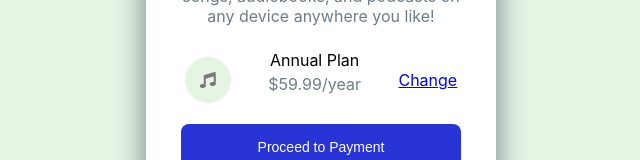
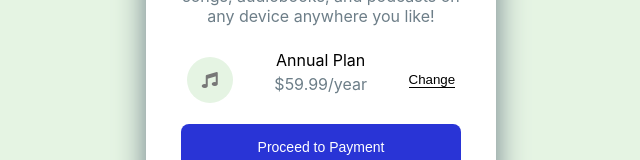
Before and after one commit to ShubhamChavhan09/order-summary, a React (Create React App) app: page / in a window 1280 px wide. Shown: the part 434-594 px from the top of the page, without its empty margins (319-959 px from the left). Built offline with nearby package versions, Linux system fonts and the light colour scheme.

Commit message:
changed button styling and added className

```diff
--- a/src/App.js
+++ b/src/App.js
@@ -12,12 +12,14 @@ function App() {
         any device anywhere you like!
       </p>
       <div className="plan">
-        <i class="fas fa-music"></i>
+        <i className="fas fa-music"></i>
         <div className="amount">
           <span>Annual Plan</span>
           <p>$59.99/year</p>
         </div>
-        <a href="#">Change</a>
+        <button className="change" type="button">
+          Change
+        </button>
       </div>
       <button className="btn">Proceed to Payment</button>
       <p className="last">Cancel Order</p>
--- a/src/index.css
+++ b/src/index.css
@@ -79,3 +79,9 @@ p {
   padding: 15px;
   border-radius: 50%;
 }
+.change {
+  background: none;
+  border: none;
+  border-bottom: 1px solid black;
+  padding: 0;
+}
```
